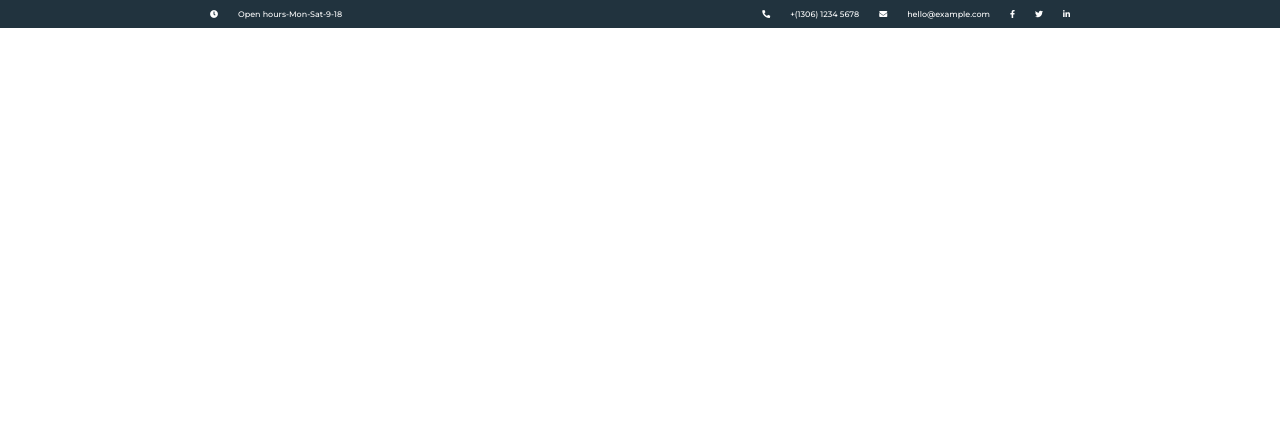
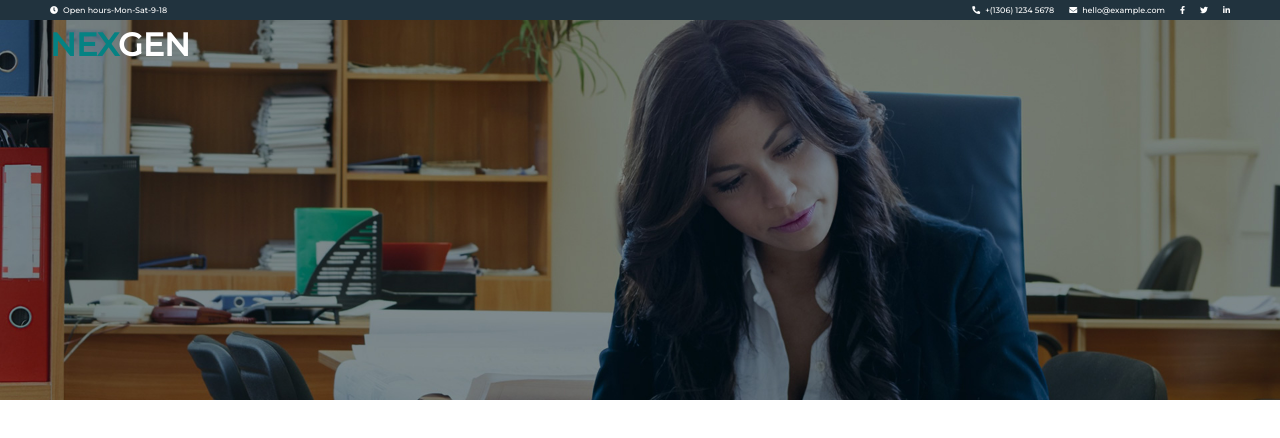
Before and after one commit to Valentina-Fr/proj-html-vuejs, a Vue app: page / in a window 1280 px wide. Shown: the top 438 px of the page. Built offline with nearby package versions, Linux system fonts and the light colour scheme.

Commit message:
Add Jumbo component

```diff
--- a/src/App.vue
+++ b/src/App.vue
@@ -1,16 +1,19 @@
 <template>
   <div id="app">
     <Header />
+    <Jumbo />
   </div>
 </template>
 
 <script>
 import Header from './components/Header.vue'
+import Jumbo from './components/Jumbo.vue'
 
 export default {
   name: 'App',
   components: {
     Header,
+    Jumbo,
   }
 }
 </script>
--- a/src/components/Header.vue
+++ b/src/components/Header.vue
@@ -1,18 +1,20 @@
 <template>
   <header>
     <address id="upper-header">
-      <div class="container">
-        <i class="fas fa-clock"></i><span>Open hours-Mon-Sat-9-18</span>
+      <div>
+        <i class="fas fa-clock pe-5"></i><span>Open hours-Mon-Sat-9-18</span>
       </div>
-      <div class="container">
-        <i class="fas fa-phone-alt"></i><span>+(1306) 1234 5678</span>
-        <i class="fas fa-envelope"></i><span>hello@example.com</span>
-        <i class="fab fa-facebook-f"></i>
-        <i class="fab fa-twitter"></i>
+      <div>
+        <i class="fas fa-phone-alt pe-5"></i><span class="pe-15">+(1306) 1234 5678</span>
+        <i class="fas fa-envelope pe-5"></i><span class="pe-15">hello@example.com</span>
+        <i class="fab fa-facebook-f pe-15"></i>
+        <i class="fab fa-twitter pe-15"></i>
         <i class="fab fa-linkedin-in"></i>
       </div>
     </address>
-    <div id="bottom-header"></div>
+    <div id="bottom-header">
+      <h1><span class="brand-color">NEX</span>GEN</h1>
+    </div>
   </header>
 </template>
 
@@ -36,8 +38,12 @@ name: 'Header',
     font-style: normal;
     display: flex;
     justify-content: space-between;
-      * {
-        padding: 5px 10px;
-      }
+    padding: 5px 50px;
   }
+  #bottom-header {
+    display: flex;
+    justify-content: space-between;
+    padding: 5px 50px;
+  }
+
 </style>
--- /dev/null
+++ b/src/components/Jumbo.vue
@@ -0,0 +1,17 @@
+<template>
+  <div class="jumbo"></div>
+</template>
+
+<script>
+export default {
+name: 'Jumbo',
+}
+</script>
+
+<style scoped lang="scss">
+    .jumbo {
+        background-image: url('../assets/images/bg-2.jpg');
+        background-size: cover;
+        height: 400px;
+    }
+</style>
--- a/src/scss/_generics.scss
+++ b/src/scss/_generics.scss
@@ -7,3 +7,7 @@
 body {
     font-family: 'Montserrat', sans-serif;
 }
+
+.brand-color{
+    color: $brand-primary;
+}
--- a/src/scss/_utilities.scss
+++ b/src/scss/_utilities.scss
@@ -6,3 +6,11 @@
 .row {
     display: flex;
 }
+
+.pe-5 {
+    padding-right: 5px;
+}
+
+.pe-15 {
+    padding-right: 15px;
+}
--- /dev/null
+++ b/src/scss/_vars.scss
@@ -0,0 +1 @@
+$brand-primary: #058283;
--- a/src/scss/style.scss
+++ b/src/scss/style.scss
@@ -1,2 +1,3 @@
+@import 'vars';
 @import 'generics';
 @import 'utilities';
```
Also changed, not shown: 8 other files (tests, documents, lock files or other folders).
